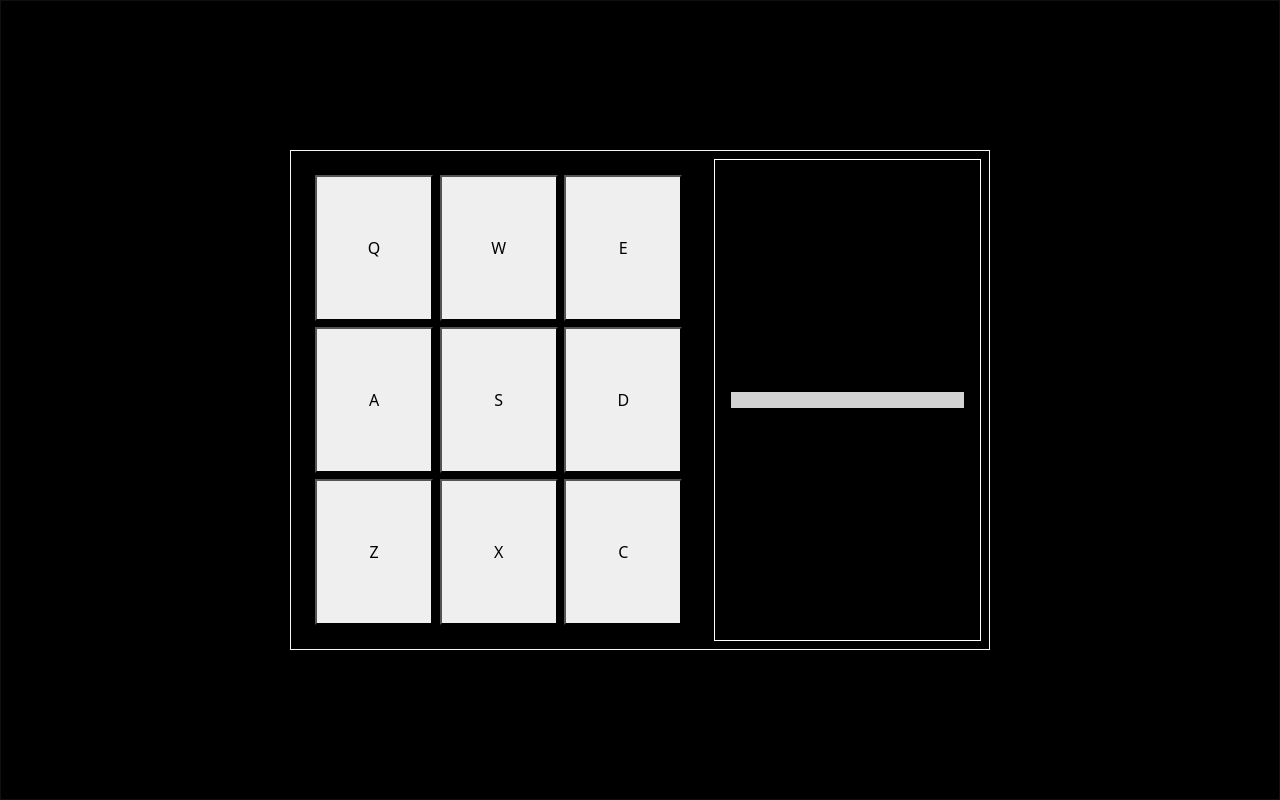
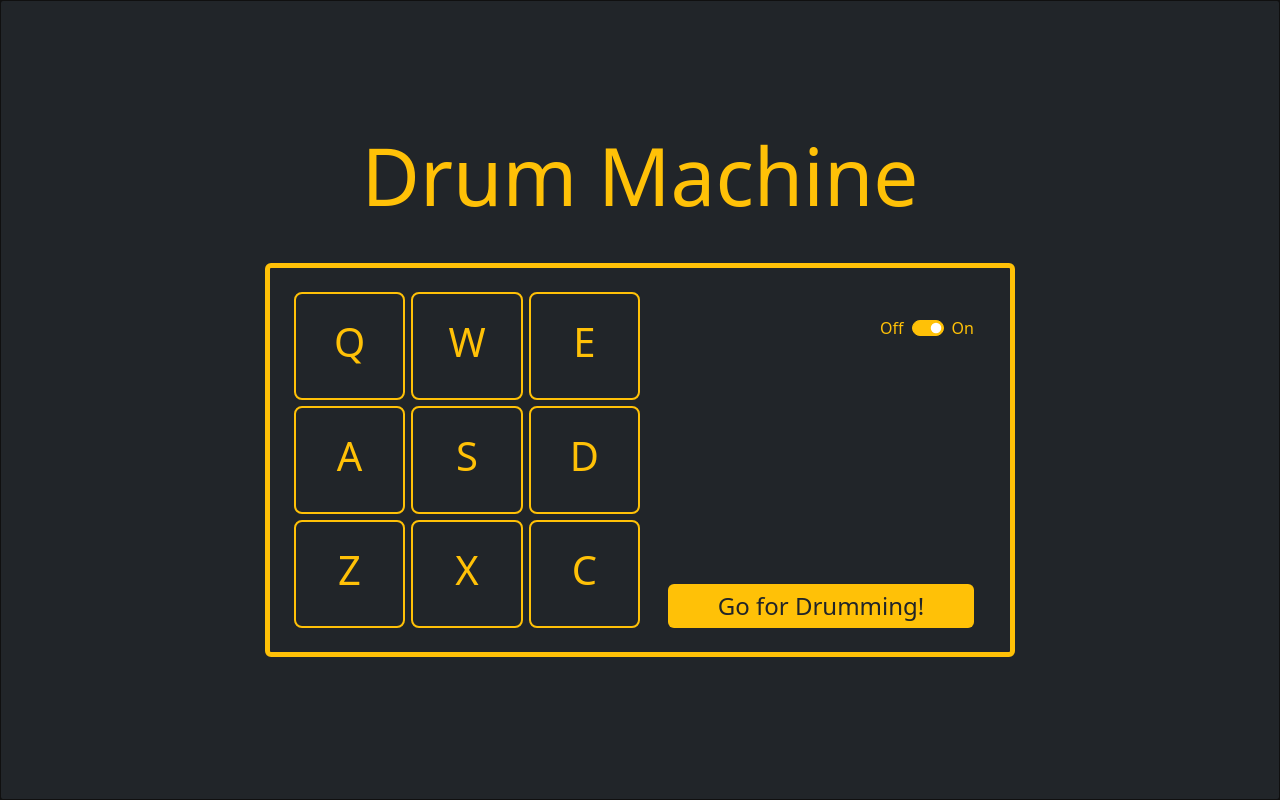
Before and after one commit to fstabel1773/freeCodeCamp_DrumMachine, a React (Vite) app: page / in a window 1280 px wide. Built offline with nearby package versions, Linux system fonts and the light colour scheme.

Commit message:
feat: on-off-toggle

```diff
--- a/src/App.jsx
+++ b/src/App.jsx
@@ -4,10 +4,12 @@ import drumData from "./drumData"
 
 
 function App() {
-  const [drumPattern, setDrumPattern] = useState([])
+  const [drumPattern, setDrumPattern] = useState(["Go for Drumming!"])
+  const [isOn, setIsOn] = useState(true)
   const keyDown = useRef(null)
 
   const key = useRef(null)
+  const power = useRef(null)
 
   useEffect(() => {
     keyDown.current.focus()
@@ -20,6 +22,7 @@ function App() {
   }
 
   function handleDrum(desc) {
+    if (isOn) {
       setDrumPattern(prevDrumPattern => [...prevDrumPattern, desc])
       key.current.children.forEach((drumPad) => {
         if (drumPad.id === desc) {
@@ -27,13 +30,22 @@ function App() {
         }
       })
     }
+  }
+
+  function togglePower() {
+    setIsOn(prevIsOn => !prevIsOn)
+  }
 
   const drumPads = drumData.map(drum => {
     return (
-      <button
+      <div
         key={drum.id}
         id={drum.description}
-        className="drum-pad"
+        className="drum-pad
+          btn btn-lg btn-outline-warning
+          border-2
+          py-4
+          "
         onClick={() => handleDrum(drum.description)} >
         <audio
           id={drum.id}
@@ -41,24 +53,60 @@ function App() {
           className="clip"
            >
         </audio>
-        {drum.id}
-      </button>
+        <h1 className="">{drum.id}</h1>
+      </div>
     )
   })
 
+  // necessary step for bootstrap-grid
+  // const drumPadRows = [0, 3, 6].map(num => {
+  //   return (
+  //     <div className="row border">
+  //       {drumPads.filter((drumPad, index) => {
+  //         return index >= num && index < num + 3
+  //       } )}
+  //     </div>
+  //   )
+  // })
+
   return (
-    <div id="App-Wrapper" className="" tabIndex={0} ref={keyDown} onKeyDown={(event) => handleKeyDown(event)}>
-      <div id="drum-machine" className="">
-        <div id="drumpad-grid" ref={key}>
+    <div id="App-Wrapper" className="
+      vh-100 bg-dark
+      d-flex justify-content-center align-items-center flex-column
+      "
+      tabIndex={0} ref={keyDown} onKeyDown={(event) => handleKeyDown(event)}>
+
+      <h1 className="text-warning d-block mb-4 display-1"><b>Drum Machine</b></h1>
+      <div id="drum-machine" className="
+        border border-5 border border-warning rounded
+        d-flex align-items-center flex-column flex-md-row justify-content-around
+        p-4 m-3
+        container
+        ">
+
+        <div id="drumpad-grid" className="w-50" ref={key}>
           {drumPads}
         </div>
-        <div id="setting-grid">
-          <div id="display">
-           {drumPattern.length > 0
-            ? drumPattern[drumPattern.length - 1]
-            : " "}
+
+        <div id="setting-grid" className="h-100 w-50 mt-3 d-flex f-gap-2 flex-column justify-content-between container">
+
+          <div className="d-flex justify-content-end py-3">
+            <div className="text-warning me-2">Off</div>
+
+            <div className="form-check form-switch">
+              <input className="form-check-input opacity-10 bg-warning border border-warning" type="checkbox" role="switch" id="flexSwitchCheckDefault" ref={power} onChange={togglePower} checked={isOn ? true : false } ></input>
+              <label className="form-check-label" htmlFor="flexSwitchCheckDefault"></label>
             </div>
+
+            <div className="text-warning">On</div>
           </div>
+
+          <h4 id="display" className="text-dark text-center bg-warning ms-3 py-2 rounded lh-2 ">
+           {drumPattern[drumPattern.length - 1]}
+          </h4>
+
+        </div>
+
       </div>
     </div>
   )
--- a/src/index.css
+++ b/src/index.css
@@ -1,3 +1,5 @@
+
+
 * {
   box-sizing: border-box;
 }
@@ -8,55 +10,13 @@ body {
   padding: 0
 }
 
-body {
-  color: whitesmoke;
-}
-
-
-#App-Wrapper {
-  background-color: black;
-  height: 100vh;
-  display: flex;
-  justify-content: center;
-  align-items: center;
-}
-
 #drum-machine {
-  width: 700px;
-  height: 500px;
-  margin: 0 5em 0;
-  padding: 0.5em;
-  border: 1px solid whitesmoke;
-  display: flex;
-  gap: 1em;
+  max-width: 750px;
 }
 
 #drumpad-grid {
-  width: 60%;
-  padding: 1em;
   display: grid;
   grid-gap: 0.4em;
   grid-template-columns: repeat(3, 1fr);
   grid-template-rows: repeat(3, fr);
 }
-
-
-#setting-grid {
-  width: 40%;
-  padding: 1em;
-  border: 1px solid white;
-  text-align: center;
-  display: flex;
-  align-items: center;
-}
-
-.drum-pad:active {
-  background-color: darkgoldenrod;
-}
-
-#display {
-  width: 100%;
-  padding: 0.5em;
-  color: black;
-  background-color: lightgrey;
-}
```
Lines whose indentation alone changed are shown as unchanged.
